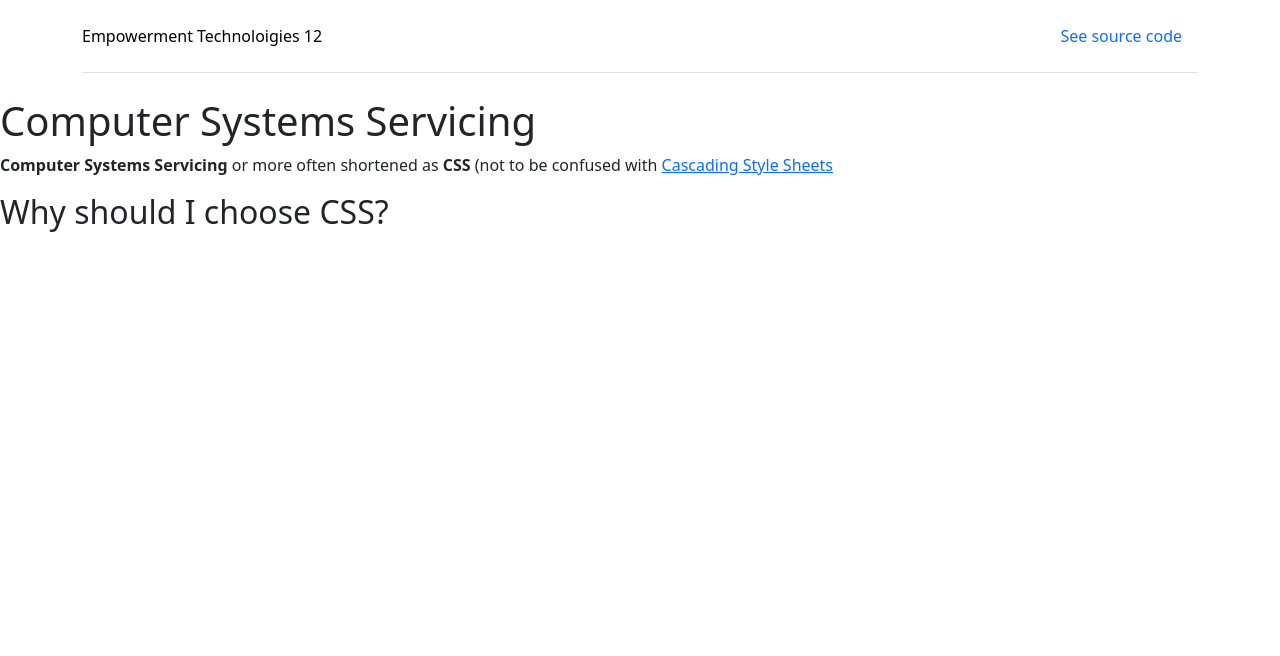
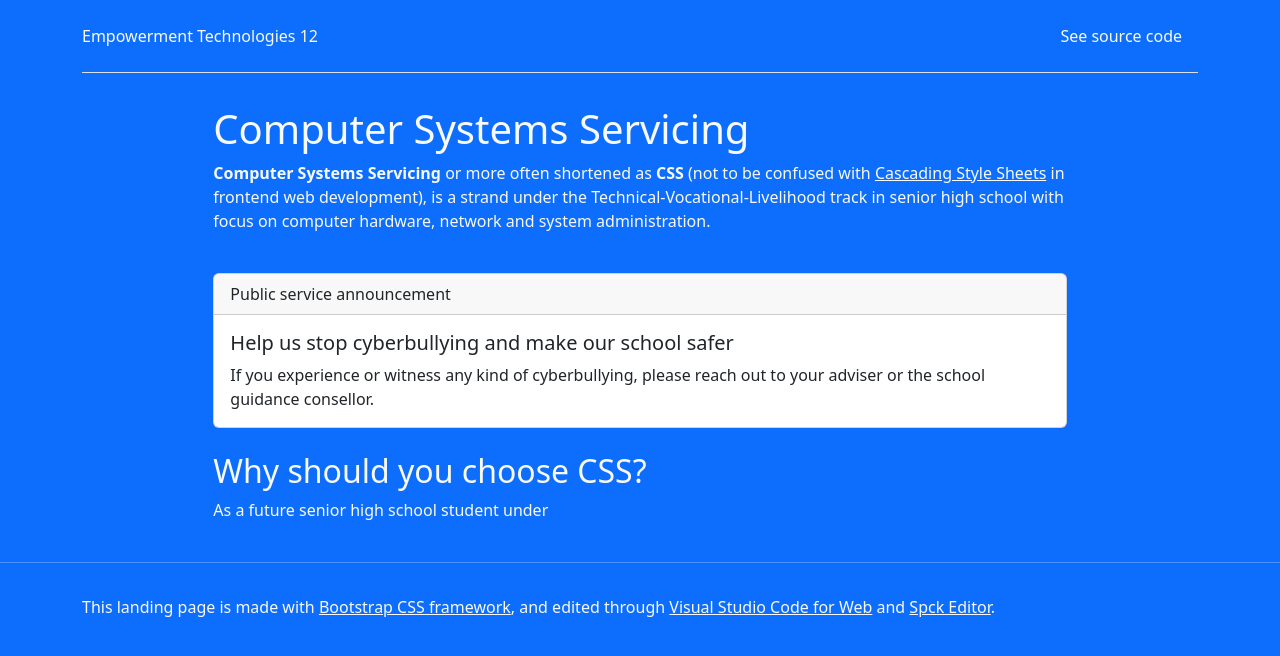
Before and after one commit to ajhalili2006/emtech12-html-lab, a website: page public/index.html in a window 1280 px wide. Drawn offline with Linux system fonts and the light colour scheme.

Commit message:
here's the updated HTML code, gotta need to sleep fr fr

```diff
--- a/public/index.html
+++ b/public/index.html
@@ -1,12 +1,15 @@
 <!--
-SPDX-License-Identifer: MIT
+SPDX-License-Identifier: MIT
 
-Some of the HTML code here are adopted from the Bootstrap project's
+Some of the HTML code here are adopted from the Bootstrap project's examples at
+their official website. The original code is licensed under the same license as
+this one (see SPDX-License-Identifier) for simplicity and legal compliance.
 -->
 <!doctype html>
 <html lang="en">
 <head>
-  <title>Empowerment Technologies 12</title>
+  <title>HTML Lab - Performance Task in Empowerment Technologies 12</title>
+  <meta name="description" content="">
   <meta name="viewport" content="width=device-width, initial-scale=1.0">
   <meta name="author" content="Andrei Jiroh Halili and Alexandra Cinco"/>
 
@@ -14,22 +17,48 @@ Some of the HTML code here are adopted from the Bootstrap project's
   <link rel="stylesheet" href="./assets/stylesheets/bootstrap-5.3.3-dist.css" integrity="sha512-jnSuA4Ss2PkkikSOLtYs8BlYIeeIK1h99ty4YfvRPAlzr377vr3CXDb7sb7eEEBYjDtcYj+AjBH3FLv5uSJuXg==" crossorigin="anonymous" referrerpolicy="no-referrer" />
   <link rel="stylesheet" href="./assets/stylesheets/theme.css" />
 </head>
-<body>
+<body class="bg-primary text-light">
   <div class="container">
-    <header class="d-flex flex-wrap justify-content-center py-3 mb-4 border-bottom">
-      <p class="d-flex align-items-center mb-3 mb-md-0 me-md-auto link-body-emphasis text-decoration-none">Empowerment Technoloigies 12</p>
+    <header class="d-flex flex-wrap py-3 mb-4 border-bottom">
+      <p class="d-flex align-items-center mb-3 mb-md-0 me-md-auto text-light link-body-emphasis">Empowerment Technologies 12</p>
       <ul class="nav nav-pills">
         <li class="nav-item">
-          <a class="nav-link" href="https://github.com/ajhalili2006/emtech12-html-lab">See source code</a>
+          <a class="nav-link text-light link-body-emphasis" href="https://github.com/ajhalili2006/emtech12-html-lab">See source code</a>
         </li>
       </ul>
     </header>
   </div>
-  <main>
+  <main class="py-2 container flex-wrap px-0 col-lg-8">
     <h1>Computer Systems Servicing</h1>
-    <p><strong>Computer Systems Servicing</strong> or more often shortened as <strong>CSS</strong> (not to be confused with <a href="https://developer.mozilla.org/en-US/docs/Web/CSS">Cascading Style Sheets</a></p>
-    <h2>Why should I choose CSS?</h2>
+    <p>
+      <strong>Computer Systems Servicing</strong>
+      or more often shortened as <strong>CSS</strong> (not to be confused with
+      <a class="text-light" href="https://developer.mozilla.org/en-US/docs/Web/CSS">Cascading Style Sheets</a> in frontend web development), is a strand under the Technical-Vocational-Livelihood track in senior high school with focus on computer hardware, network and system administration.
+    </p>
+
+    <div class="container py-4 px-0">
+      <div class="card">
+        <div class="card-header">Public service announcement</div>
+        <div class="card-body">
+          <h5 class="card-title">Help us stop cyberbullying and make our school safer</h5>
+          <p class="card-text">If you experience or witness any kind of cyberbullying, please reach out to your adviser or the school guidance consellor.</p>
+        </div>
+      </div>
+    </div>
+
+    <div class="g-5">
+      <h2>Why should you choose CSS?</h2>
+      <p>As a future senior high school student under</p>
+    </div>
   </main>
+
+  <hr />
+
+  <footer class="text-light py-3">
+    <div class="container">
+      <p class="mb-1">This landing page is made with <a href="https://getbootstrap.com" class="text-light">Bootstrap CSS framework</a>, and edited through <a href="https://vscode.dev" class="text-light">Visual Studio Code for Web</a> and <a href="https://spck.io" class="text-light">Spck Editor</a>.</p>
+    </div>
+  </footer>
 
   <!-- bootstrap JS lib and popper -->
   <script src="./assets/javascript/bootstrap-5.3.3-dist.js" integrity="sha512-ykZ1QQr0Jy/4ZkvKuqWn4iF3lqPZyij9iRv6sGqLRdTPkY69YX6+7wvVGmsdBbiIfN/8OdsI7HABjvEok6ZopQ==" crossorigin="anonymous" referrerpolicy="no-referrer"></script>
```
